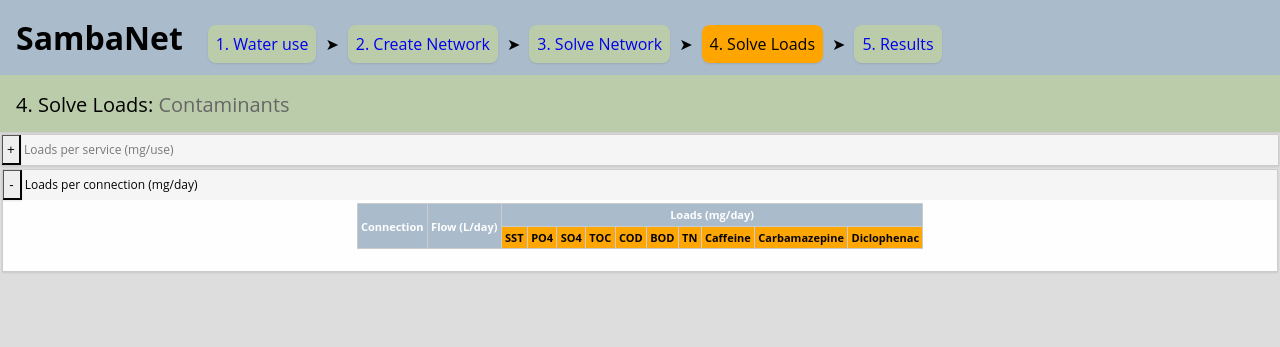
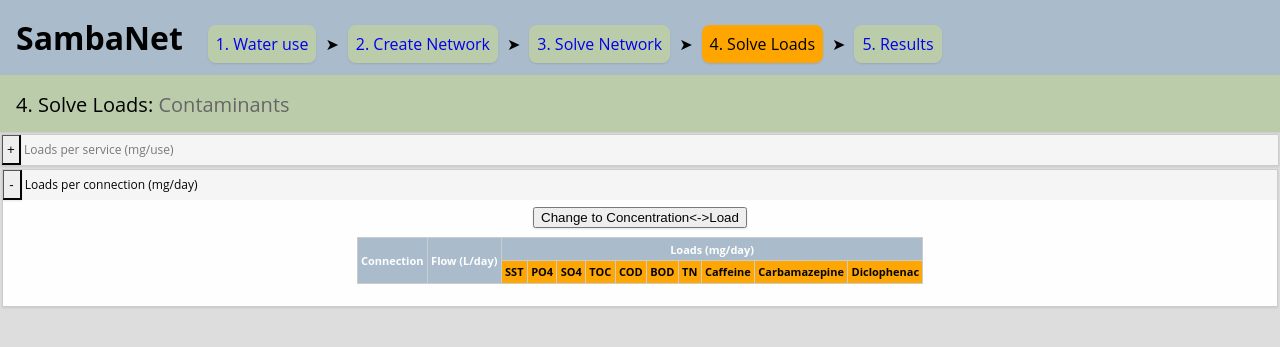
Before and after one commit to holalluis/demeaumed, a PHP site: page /loads.php in a window 1280 px wide. Shown: the top 347 px of the page. Run offline with PHP 8.4, Linux system fonts and the light colour scheme.

Commit message:
new button to toggle concentration load

```diff
--- a/loads.php
+++ b/loads.php
@@ -11,8 +11,19 @@
 			drawConcTable();
 		}
 
+		var method="load";
+
+		function toggleConcLoad()
+		{
+			//modify global variable
+			if(method=="load") method="conc"; else method="load";
+			init()
+		}
+
 		function drawLoadTable() {
 			var table=document.querySelector('#loads');
+			table.innerHTML="";
+
 			var newRow=table.insertRow(-1);
 
 			/*headers*/
@@ -64,6 +75,7 @@
 
 		function drawConcTable() {
 			var table=document.querySelector('#connections');
+			table.innerHTML="";
 
 			//get array of contaminants (strings)
 			var contaminants=[];
@@ -78,7 +90,11 @@
 			var newRow=table.insertRow(-1);
 			newRow.insertCell(-1).outerHTML="<th rowspan=2 colspan=3>Connection</th>";
 			newRow.insertCell(-1).outerHTML="<th rowspan=2>Flow (L/day)</th>"
-			newRow.insertCell(-1).outerHTML="<th colspan=11>Loads (mg/day)</th>"
+
+			if(method=="load")
+				newRow.insertCell(-1).outerHTML="<th colspan=11>Loads (mg/day)</th>"
+			else if(method=="conc")
+				newRow.insertCell(-1).outerHTML="<th colspan=11>Loads (mg/L)</th>"
 
 			//add contaminant headers
 			var newRow=table.insertRow(-1);
@@ -107,8 +123,19 @@
 				for(var j in contaminants){
 					var load = format(Connections[i].contaminants[contaminants[j]]);
 					var newCell=newRow.insertCell(-1);
-					newCell.innerHTML=load;
-					//newCell.innerHTML = load=="0" ? "" : load;
+					if(method=="load")
+					{
+						newCell.innerHTML=load;
+					}else if(method=="conc")
+					{
+						var loa = Connections[i].contaminants[contaminants[j]];
+						var vol = Connections[i].flow;
+						var con = vol==0 ? 0 : format(loa/vol);
+						newCell.innerHTML=con;
+					}
+					else
+						alert("error in method")
+
 				}
 			}
 		}
@@ -144,5 +171,8 @@
 
 <!--table of loads per connection-->
 <div class="card"><?php cardMenu('Loads per connection (mg/day)')?>
+	<div style=text-align:center>
+		<button onclick=toggleConcLoad() style="margin:0.5em">Change to Concentration<->Load</button>
+	</div>
 	<table id=connections></table>
 </div>
```
